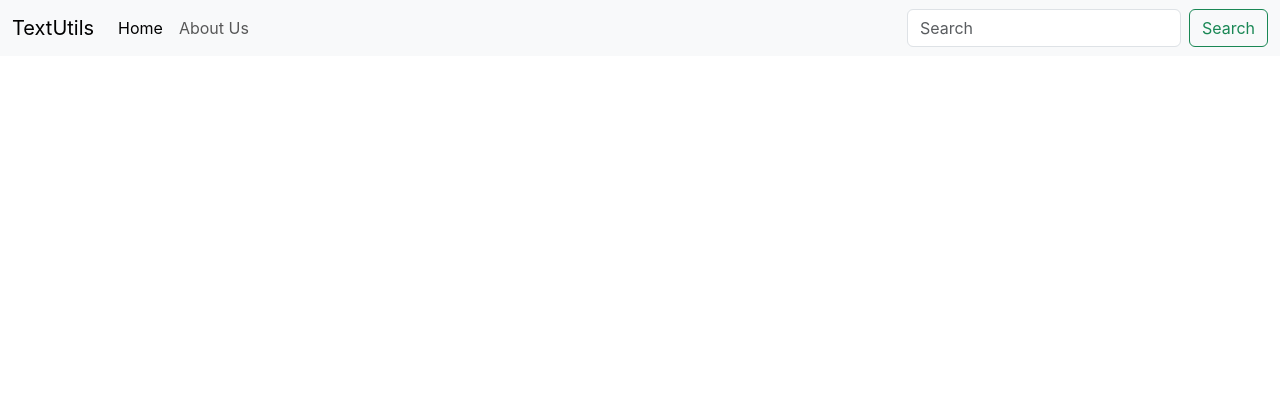
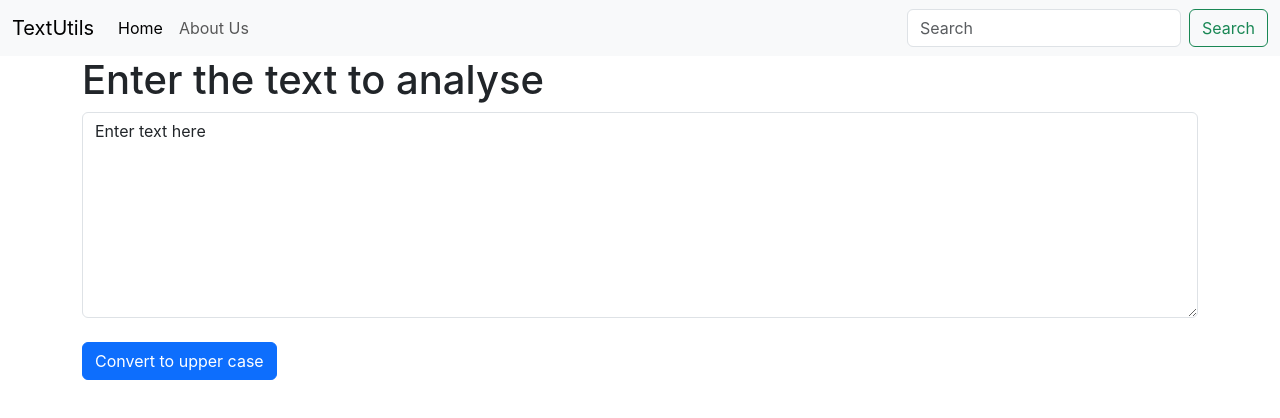
Before and after one commit to Rishikesh-00/TextUtils, a React (Create React App) app: page / in a window 1280 px wide. Shown: the top 418 px of the page. Built offline with nearby package versions, Linux system fonts and the light colour scheme.

Commit message:
git commit -m"Upper case is completed"

```diff
--- a/src/App.js
+++ b/src/App.js
@@ -1,11 +1,15 @@
 // import logo from './logo.svg';
 import "./App.css";
 import Navbar from "./components/Navbar";
+import TextForm from "./components/TextForm";
 function App() {
   return (
     <>
       {/* <Navbar /> */}
       <Navbar title="TextUtils" about="About Us" />
+      <div className="container">
+      <TextForm heading="Enter the text to analyse"/>
+      </div>
     </>
   );
 }
--- a/src/components/TextForm.js
+++ b/src/components/TextForm.js
@@ -0,0 +1,27 @@
+import React,{useState} from "react";
+// const [text,setText]=useState(0);
+
+
+export default function TextForm(props) {
+    const handelUpClick=()=>{
+        setText(text.toUpperCase())
+    }
+    const handelOnChange=(_)=>{
+        setText(_.target.value)
+    }
+    const [text,setText] = useState('Enter text here');
+  return (
+    <div>
+        <div className="form-group">
+            <h1>{props.heading}</h1>
+          {/* <label for="MyBox">Example textarea</label> */}
+          <textarea
+            className="form-control"
+            id="MyBox"
+            rows="8" value={text} onChange={handelOnChange}
+          ></textarea> <br />
+          <button type="button" className="btn btn-primary" onClick={handelUpClick}>Convert to upper case</button>
+        </div>
+    </div>
+  );
+}
```
